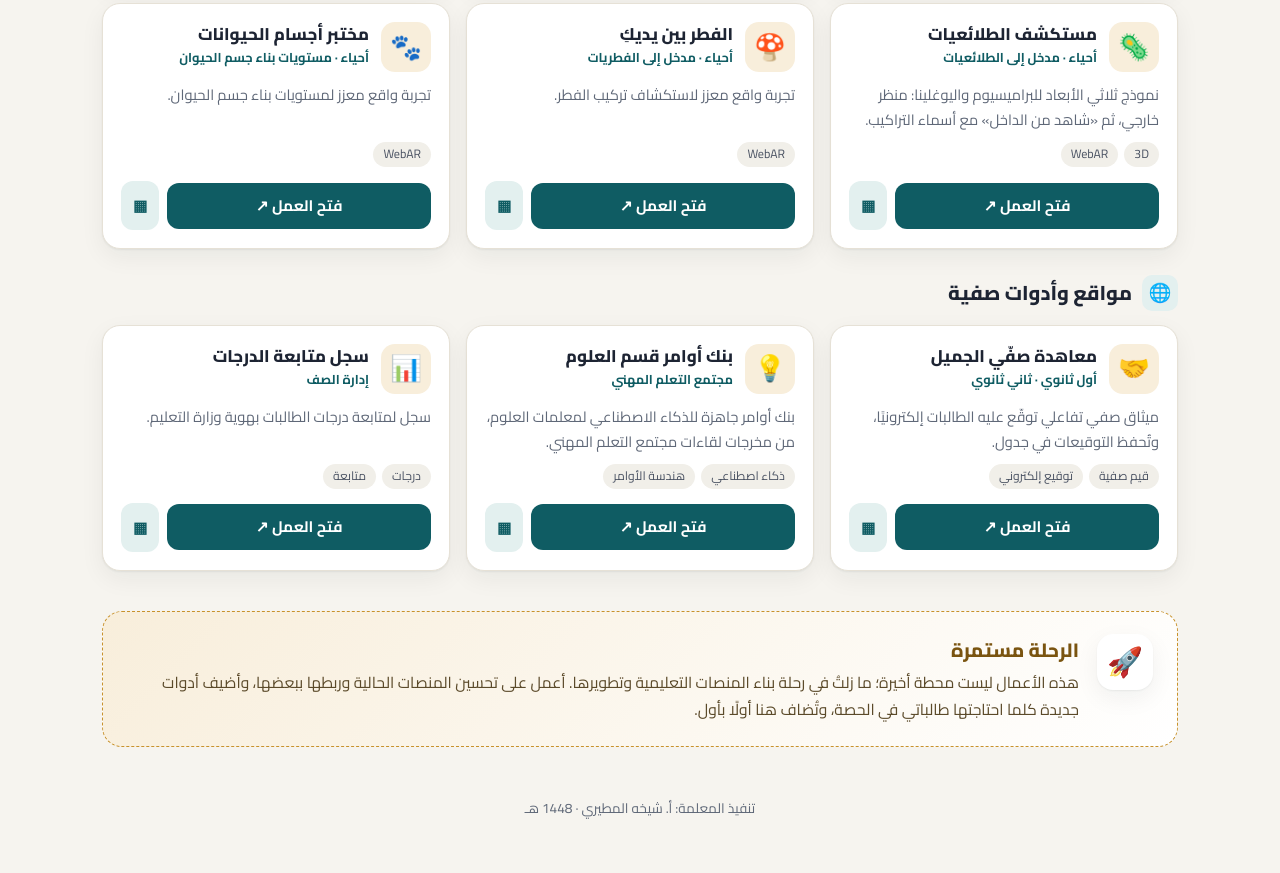
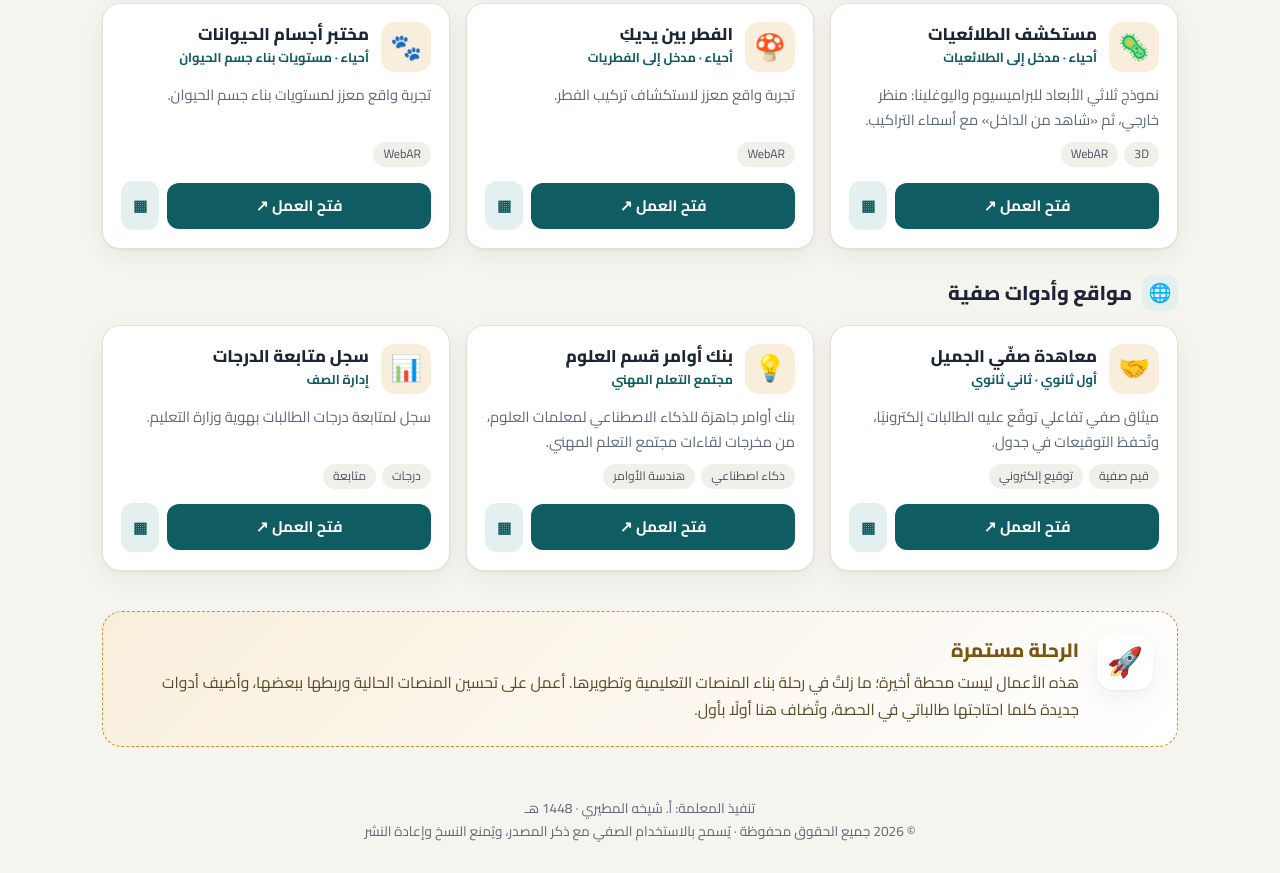
Before and after one commit to shaikhah-chem/my-works, a plain HTML site: page index.html in a window 1280 px wide. Shown: the part 3232-4105 px from the top of the page. Before the commit the page ends 4082 px from the top, so only its background shows below. Drawn offline with Linux system fonts and the light colour scheme.

Commit message:
Update footer with copyright and usage information

```diff
--- a/index.html
+++ b/index.html
@@ -146,7 +146,8 @@ footer{text-align:center;color:var(--muted);font-size:.85rem;padding:40px 20px 3
   </section>
 </main>
 
-<footer>تنفيذ المعلمة: أ. شيخه المطيري · 1448 هـ</footer>
+<!-- © 2026 أ. شيخه المطيري – جميع الحقوق محفوظة. يُمنع نسخ هذه الأعمال أو إعادة نشرها أو نسبتها لغير صاحبتها. -->
+<footer>تنفيذ المعلمة: أ. شيخه المطيري · 1448 هـ<br>© 2026 جميع الحقوق محفوظة · يُسمح بالاستخدام الصفي مع ذكر المصدر، ويُمنع النسخ وإعادة النشر</footer>
 
 <div class="modal" id="modal" role="dialog" aria-modal="true">
   <div class="modal-box">
```
